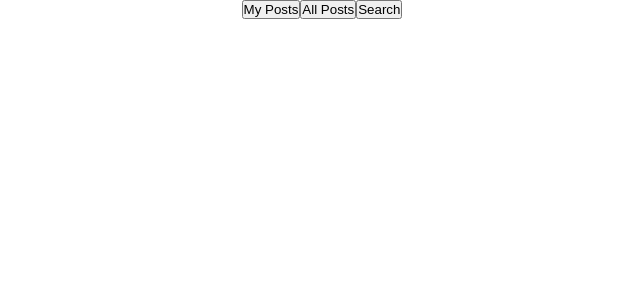
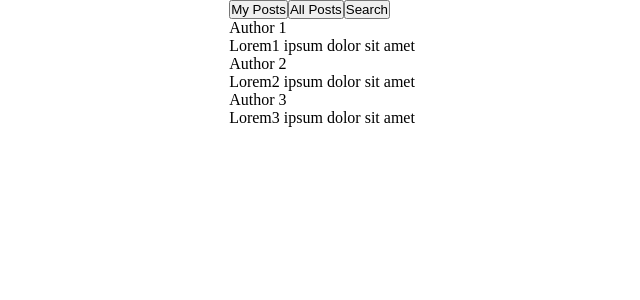
Before and after one commit to typeperfest/reachat, a React (Create React App) app: page /feed in a window 1280 px wide. Shown: the top 300 px of the page, without its empty margins (318-958 px from the left). Built offline with nearby package versions, Linux system fonts and the light colour scheme.

Commit message:
added PostList component

```diff
--- a/src/components/FeedPage/PostList.jsx
+++ b/src/components/FeedPage/PostList.jsx
@@ -1,9 +1,31 @@
-import React from 'react';
+import React, {useState} from 'react';
+import Post from "./Post"
 
 const PostList = () => {
+
+    let [postList, setPostList] = useState([
+        {
+            id: 0,
+            author: "Author 1",
+            content: "Lorem1 ipsum dolor sit amet"
+        },
+        {
+            id: 1,
+            author: "Author 2",
+            content: "Lorem2 ipsum dolor sit amet"
+        },
+        {
+            id: 2,
+            author: "Author 3",
+            content: "Lorem3 ipsum dolor sit amet"
+        }
+    ])
+
     return (
         <div>
-
+            {postList.map(post =>
+                <Post id={post.id} author={post.author} content={post.content} />
+            )}
         </div>
     );
 };
```
